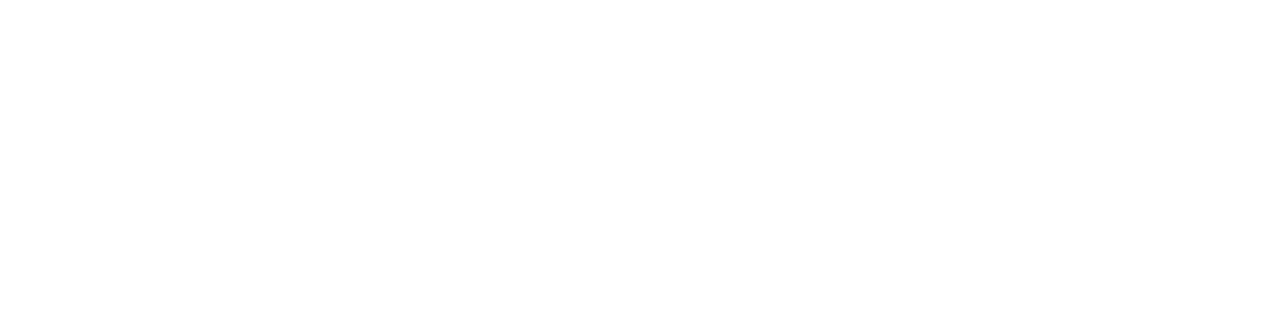
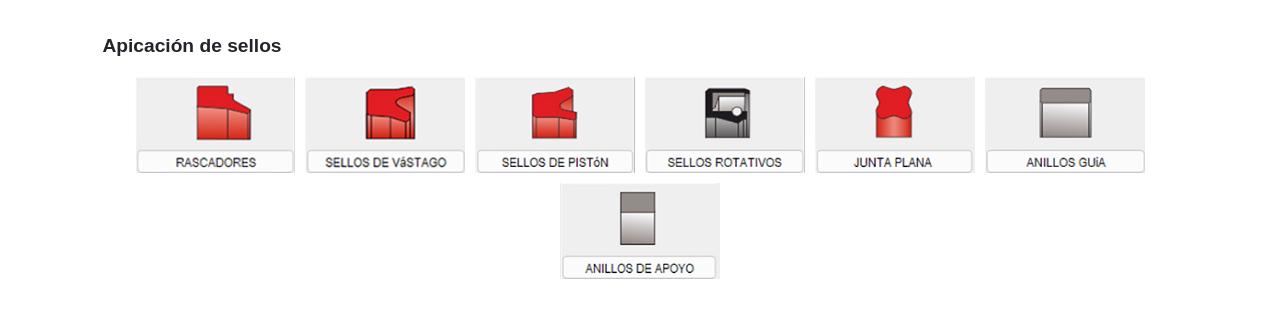
Before and after one commit to lautiquiroga/metalurgicaCamsa, a React (Create React App) app: page / in a window 1280 px wide. Before the commit this address had no page. Shown: the top 318 px of the page. Built offline with nearby package versions, Linux system fonts and the light colour scheme.

Commit message:
saque homepage, ruta corregida en App.js

```diff
--- a/package.json
+++ b/package.json
@@ -2,7 +2,6 @@
   "name": "client",
   "version": "0.1.0",
   "private": true,
-  "homepage": "https://camseals.vercel.app/",
   "dependencies": {
     "@splinetool/react-spline": "^2.2.6",
     "@testing-library/jest-dom": "^5.17.0",
--- a/src/App.js
+++ b/src/App.js
@@ -5,7 +5,7 @@
   return (
     <div className="App">
       <Routes>
-        <Route exact path="/metalurgicaCamsa/build" element={<Home />} />
+        <Route exact path="/" element={<Home />} />
       </Routes>
     </div>
   );
```
